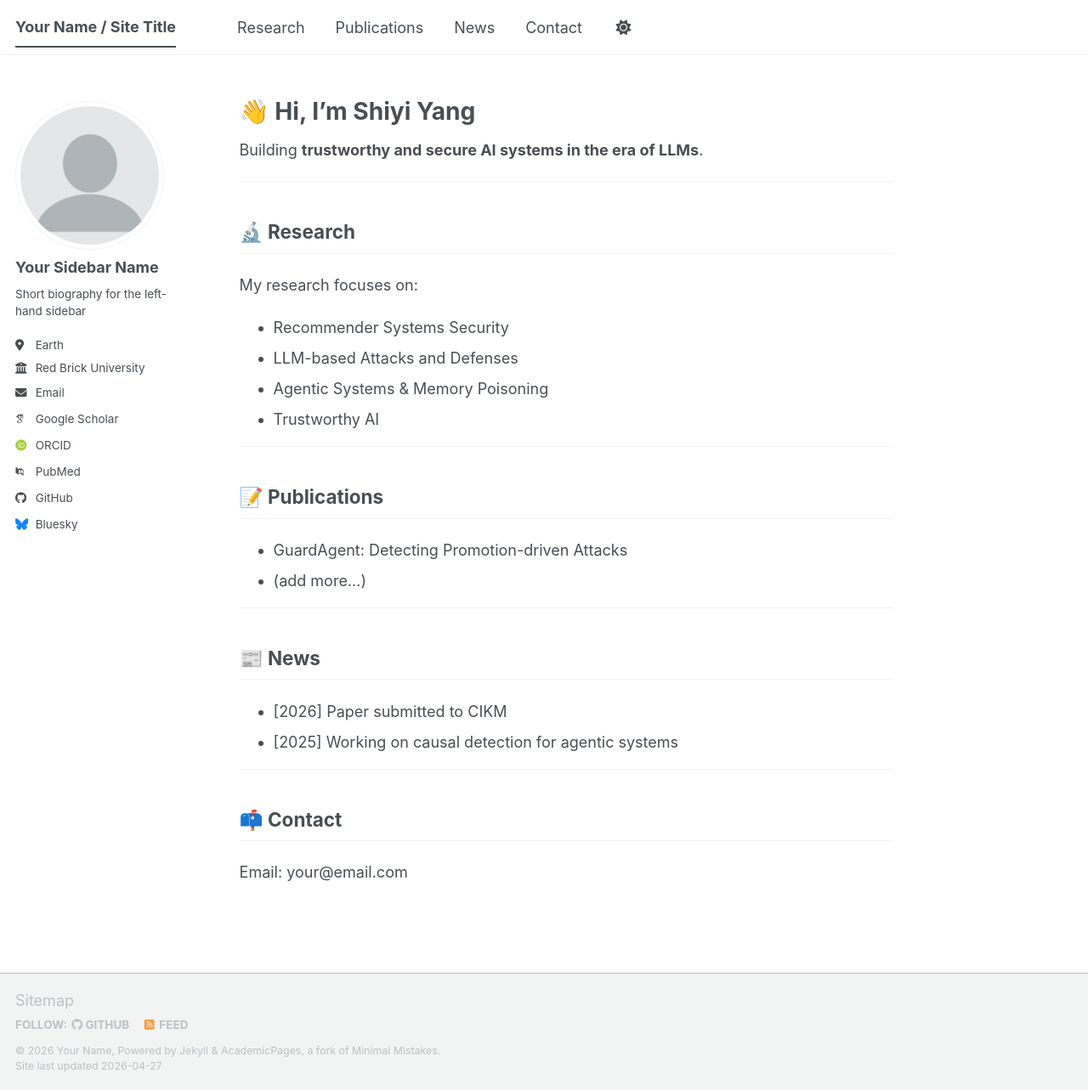
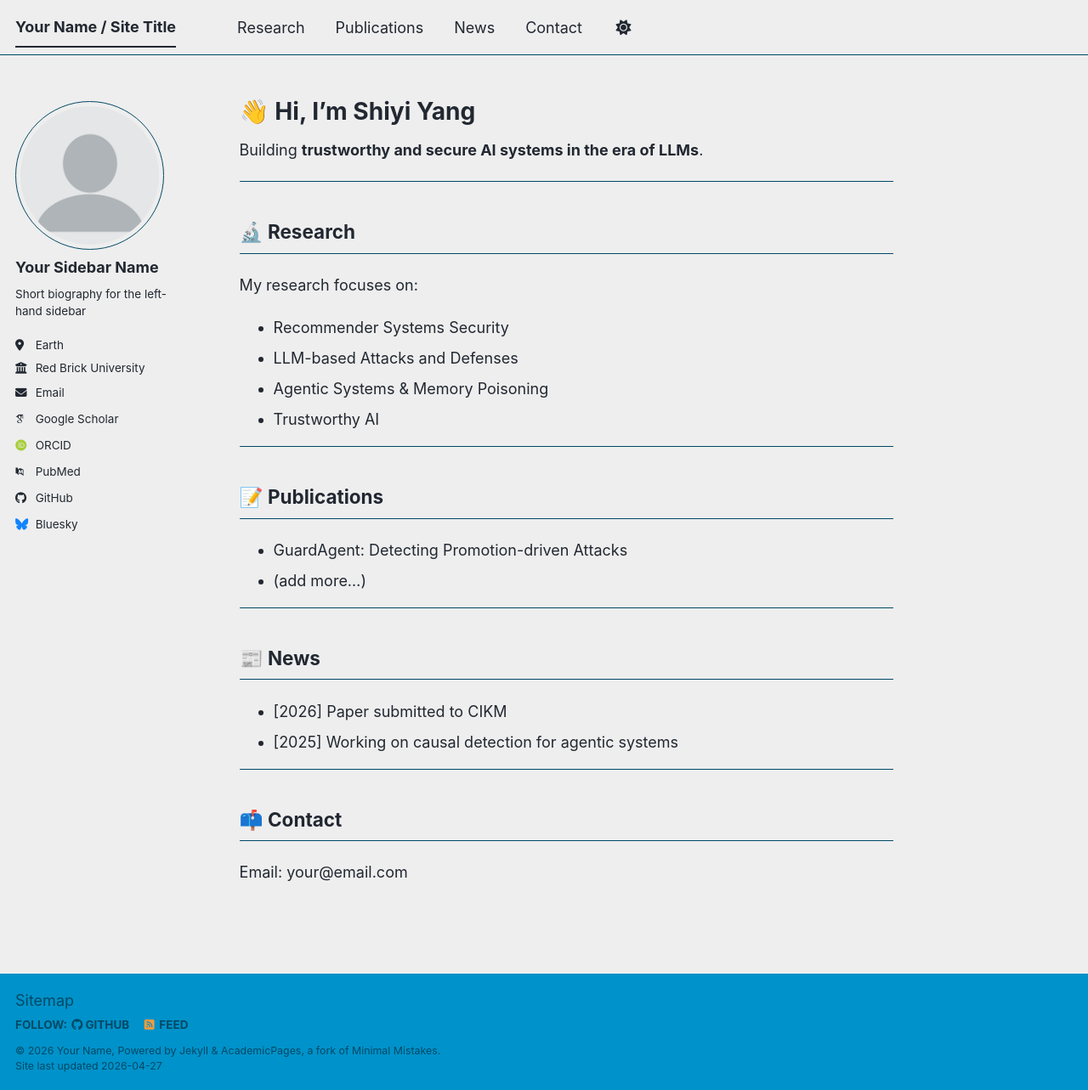
Before and after one commit to shiyiyang-ai/shiyiyang-ai.github.io, a Jekyll site: the page built from _pages/about.md, in a window 1280 px wide and 1283 px high. Shown: the whole window at 85% size. Built offline with Jekyll 4.4.1, drawn with Linux system fonts in a browser that asks for light colours; some web fonts are replaced; a script bundle is joined from its source files by our own code; library files that are not in the unit come from our copies.

Commit message:
Update _config.yml

```diff
--- a/_config.yml
+++ b/_config.yml
@@ -8,15 +8,15 @@
 
 # Basic Site Settings
 locale                   : "en-US"
-site_theme               : "default" # The available themes options are "default", "air", "sunrise", "mint", "dirt" and "contrast"
+site_theme               : "air" # The available themes options are "default", "air", "sunrise", "mint", "dirt" and "contrast"
 title                    : "Your Name / Site Title"
 title_separator          : "-"
 name                     : &name "Your Name"
 description              : &description "Your Name's academic portfolio"   # Update this with a general description of your site, this is the default if not overridden by a page
-url                      : https://academicpages.github.io # The base hostname & protocol for your site e.g. "https://[your GitHub username].github.io",
-                                                           # or if you already have some other page hosted on Github then use "https://[your GitHub username].github.io/[Your Repo Name]"
+url                      : https://shiyiyang-ai.github.io # The base hostname & protocol for your site e.g. "https://[your GitHub username].github.io",
+                                                          # or if you already have some other page hosted on Github then use "https://[your GitHub username].github.io/[Your Repo Name]"
 baseurl                  : "" # the subpath of your site, e.g. "/blog"
-repository               : "academicpages/academicpages.github.io"
+repository               : "shiyiyang-ai/shiyiyang-ai.github.io"
 
 # Site Author - The following control what appear as part of the author content on the side bar.
 #               If a field is blank the icon and link will not appear, otherwise it will be shown.
```
